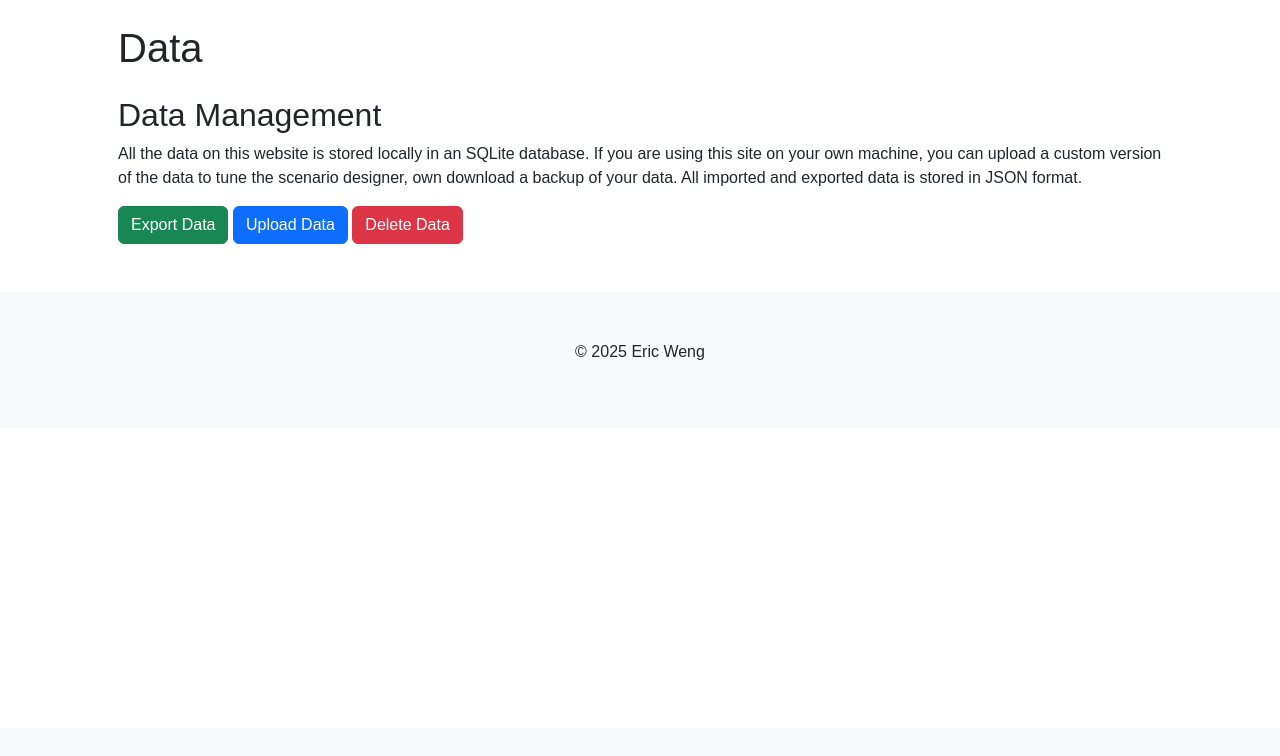
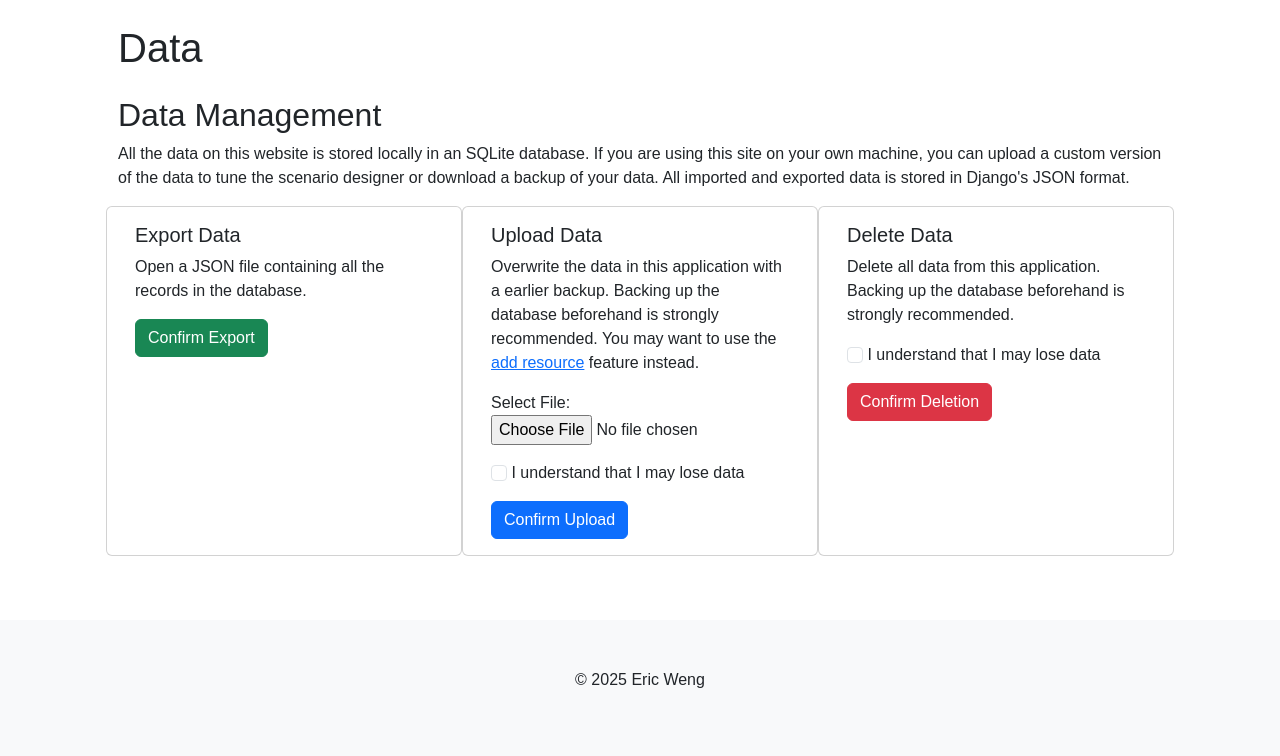
Before and after one commit to qgt7zm/capstone-project, a Django app: page /data in a window 1280 px wide. Shown: the part 72-828 px from the top of the page. Before the commit the page ends 432 px from the top, so only its background shows below. Run offline with Django 5.2, Linux system fonts and the light colour scheme; some libraries are stand-ins or nearby versions.

Commit message:
Remove collapsibles from data page

```diff
--- a/myapp/templates/myapp/data.html
+++ b/myapp/templates/myapp/data.html
@@ -13,28 +13,33 @@
     <p>
         All the data on this website is stored locally in an SQLite database.
         If you are using this site on your own machine, you can upload a custom
-        version of the data to tune the scenario designer, own download a backup
-        of your data. All imported and exported data is stored in JSON format.
+        version of the data to tune the scenario designer or download a backup
+        of your data. All imported and exported data is stored in Django's JSON
+        format.
     </p>
 
-    <div class="grid gap-3 mb-3">
-        <a class="btn btn-success" href="{% url 'myapp:data_export' %}">Export Data</a>
-        <a class="btn btn-primary" href="#uploadCollapse"
-           data-bs-toggle="collapse" role="button">Upload Data</a>
-        <a class="btn btn-danger" href="#deleteCollapse"
-           data-bs-toggle="collapse" role="button">Delete Data</a>
+    <div class="row">
+        <div class="card col-md-4 mb-3">
+            <div class="card-body">
+                <h5 class="fs-5">Export Data</h5>
+                <p>Open a JSON file containing all the records in the database.</p>
+                <a class="btn btn-success float-left"
+                   href="{% url 'myapp:data_export' %}">Confirm Export</a>
+            </div>
         </div>
 
-    <!--Collapsible upload section-->
-    <div class="collapse mt-3" id="uploadCollapse">
-        <div class="card card-body">
+        <div class="card col-md-4 mb-3">
+            <div class="card-body">
+                <h5 class="fs-5">Upload Data</h5>
                 <form method="post" action="{% url 'myapp:data_upload' %}"
                       enctype="multipart/form-data">
                     {% csrf_token %}
 
                     <p>
-                    This action may overwrite some data in this application.
+                        Overwrite the data in this application with a earlier backup.
                         Backing up the database beforehand is strongly recommended.
+                        You may want to use the <a href="{% url 'myapp:add_resource' %}">
+                        add resource</a> feature instead.
                     </p>
 
                     <div class="mb-3">
@@ -42,30 +47,51 @@
                         <input type="file" id="file" name="file" accept=".json">
                     </div>
 
+                    <div class="mb-3">
+                        <input class="form-check-input" type="checkbox"
+                               name="confirm_upload" value="1" id="confirm_upload"
+                               required>
+                        <label class="form-check-label" for="confirm_upload">
+                            I understand that I may lose data
+                        </label>
+                    </div>
+
                     <div>
-                    <button type="submit" class="btn btn-primary">Confirm Upload</button>
+                        <button type="submit" class="btn btn-primary">
+                            Confirm Upload
+                        </button>
                     </div>
                 </form>
             </div>
         </div>
 
-    <!--Collapsible delete section-->
-    <div class="collapse mt-3" id="deleteCollapse">
-        <div class="card card-body">
+        <div class="card col-md-4 mb-3">
+            <div class="card-body">
+                <h5 class="fs-5">Delete Data</h5>
                 <form method="post" action="{% url 'myapp:data_delete' %}">
                     {% csrf_token %}
 
                     <p>
-                    This action will delete all data in this application.
+                        Delete all data from this application.
                         Backing up the database beforehand is strongly recommended.
                     </p>
 
-                <input type="hidden" name="confirm" value="1">
+                    <div class="mb-3">
+                        <input class="form-check-input" type="checkbox"
+                               name="confirm_delete" value="1" id="confirm_delete"
+                               required>
+                        <label class="form-check-label" for="confirm_delete">
+                            I understand that I may lose data
+                        </label>
+                    </div>
 
                     <div>
-                    <button type="submit" class="btn btn-danger">Confirm Deletion</button>
+                        <button type="submit" class="btn btn-danger">
+                            Confirm Deletion
+                        </button>
                     </div>
                 </form>
+            </div>
         </div>
     </div>
 
```
Also changed, not shown: myapp/forms.py (+10 -5 lines). Lines whose indentation alone changed are shown as unchanged.
